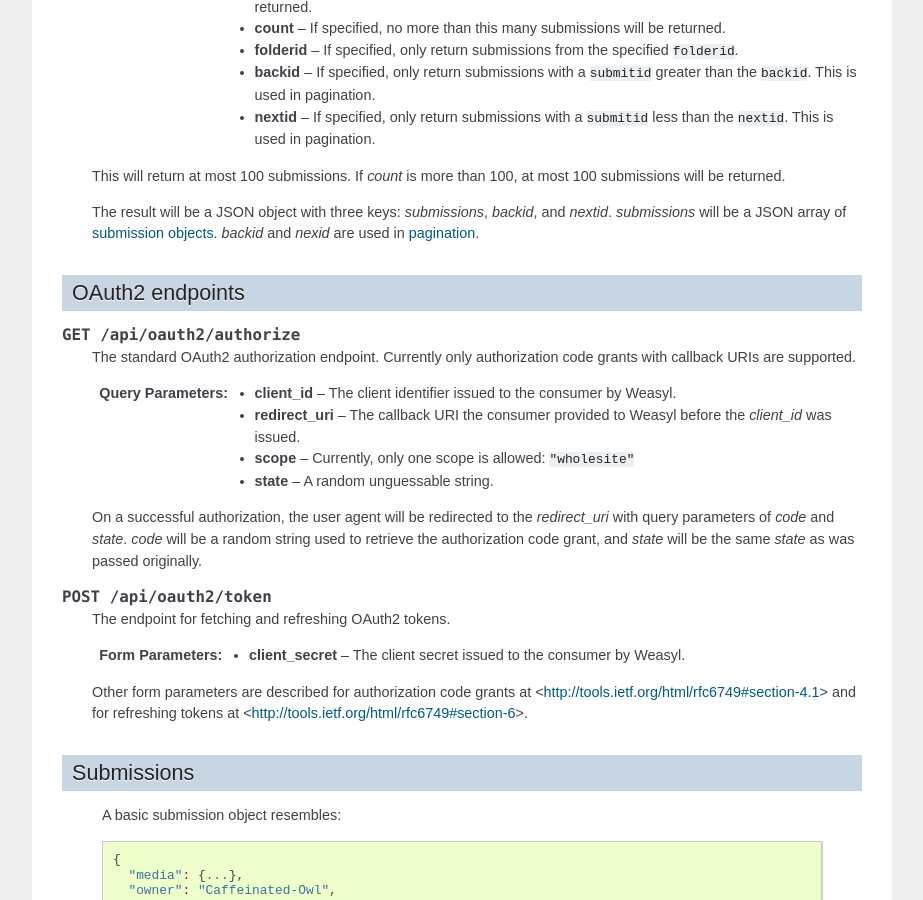
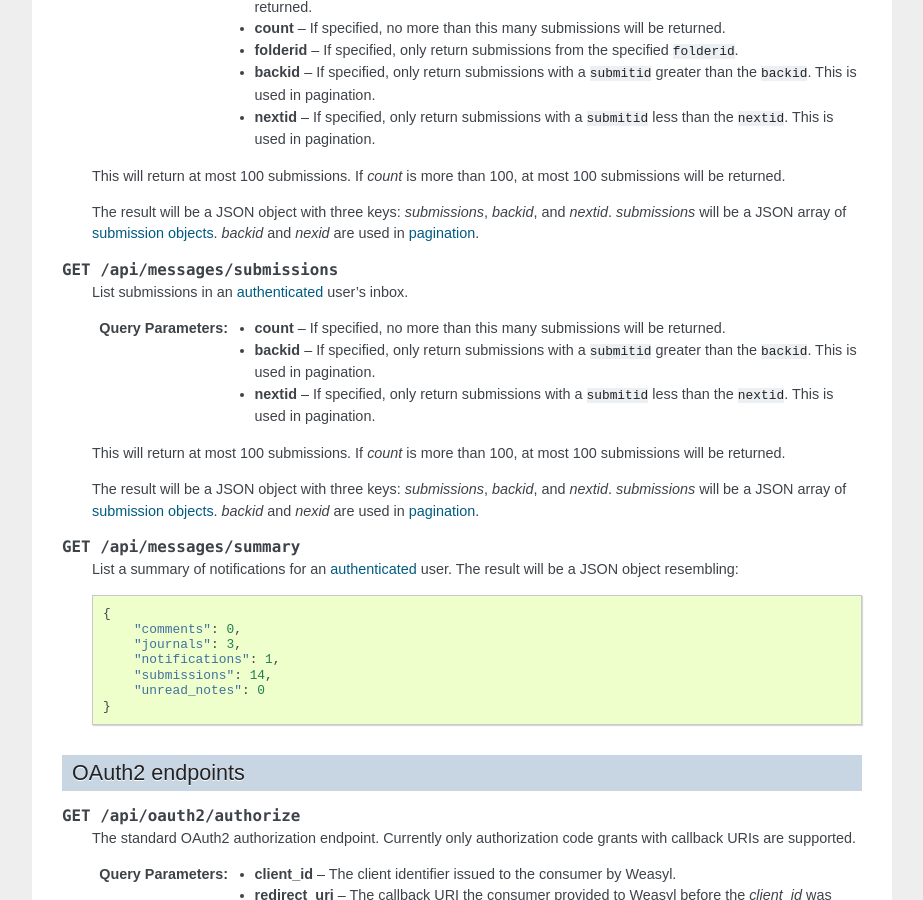
Before and after one commit to Weasyl/weasyl, a Sphinx documentation site: the page built from source/index.rst, in a window 1280 px wide and 900 px high, scrolled down 1261 px. Shown: the whole window, without its empty margins (198-1121 px from the left). Built offline with Sphinx 7.4.7, drawn with Linux system fonts in a browser that asks for light colours.

Commit message:
Add the remaining missing endpoints.

```diff
--- a/source/index.rst
+++ b/source/index.rst
@@ -98,6 +98,42 @@ Basic endpoints
    and *nextid*. *submissions* will be a JSON array of :ref:`submission objects
    <submissions>`. *backid* and *nexid* are used in :ref:`pagination
    <pagination>`.
+
+
+.. http:get:: /api/messages/submissions
+
+   List submissions in an :ref:`authenticated <authentication>` user's inbox.
+
+   :query count: If specified, no more than this many submissions will be
+      returned.
+
+   :query backid: If specified, only return submissions with a ``submitid``
+      greater than the ``backid``. This is used in pagination.
+
+   :query nextid: If specified, only return submissions with a ``submitid``
+      less than the ``nextid``. This is used in pagination.
+
+   This will return at most 100 submissions. If *count* is more than 100, at
+   most 100 submissions will be returned.
+
+   The result will be a JSON object with three keys: *submissions*, *backid*,
+   and *nextid*. *submissions* will be a JSON array of :ref:`submission objects
+   <submissions>`. *backid* and *nexid* are used in :ref:`pagination
+   <pagination>`.
+
+
+.. http:get:: /api/messages/summary
+
+   List a summary of notifications for an :ref:`authenticated <authentication>`
+   user. The result will be a JSON object resembling::
+
+     {
+         "comments": 0,
+         "journals": 3,
+         "notifications": 1,
+         "submissions": 14,
+         "unread_notes": 0
+     }
 
 
 OAuth2 endpoints
```
